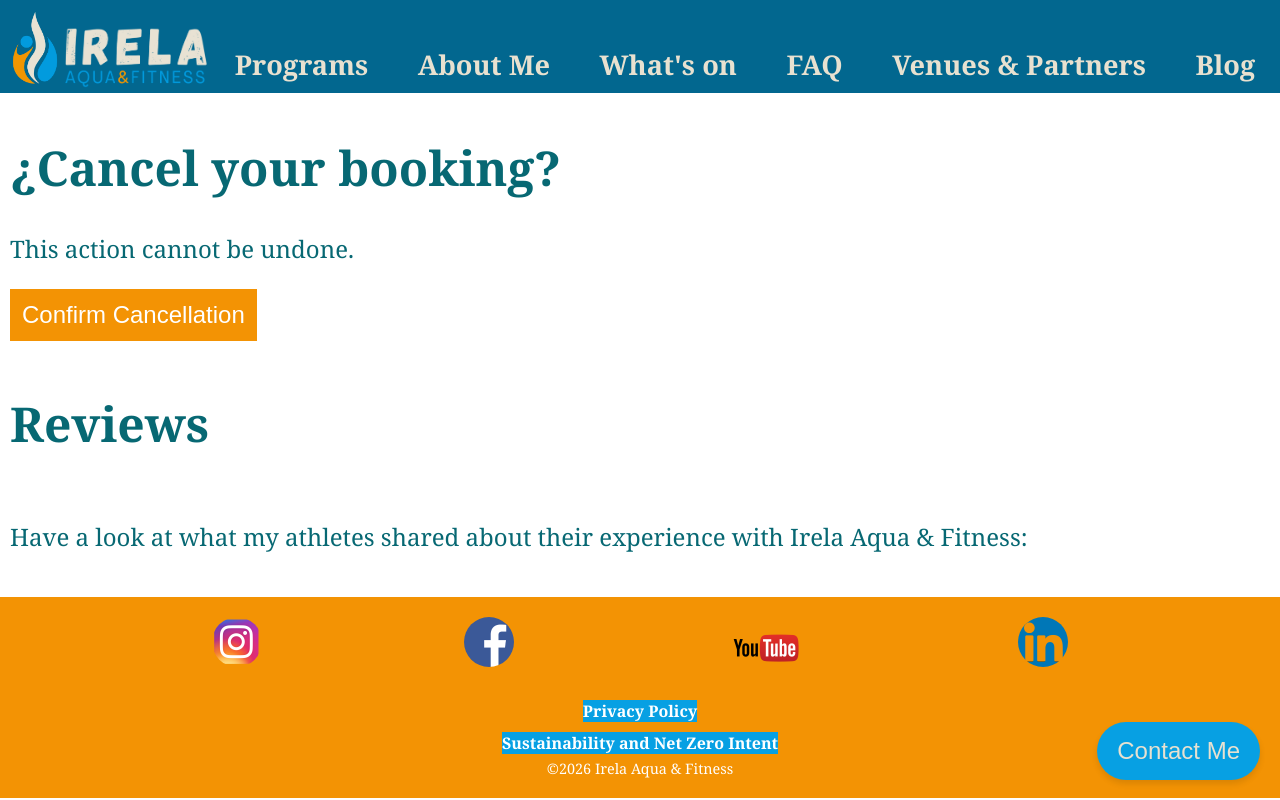
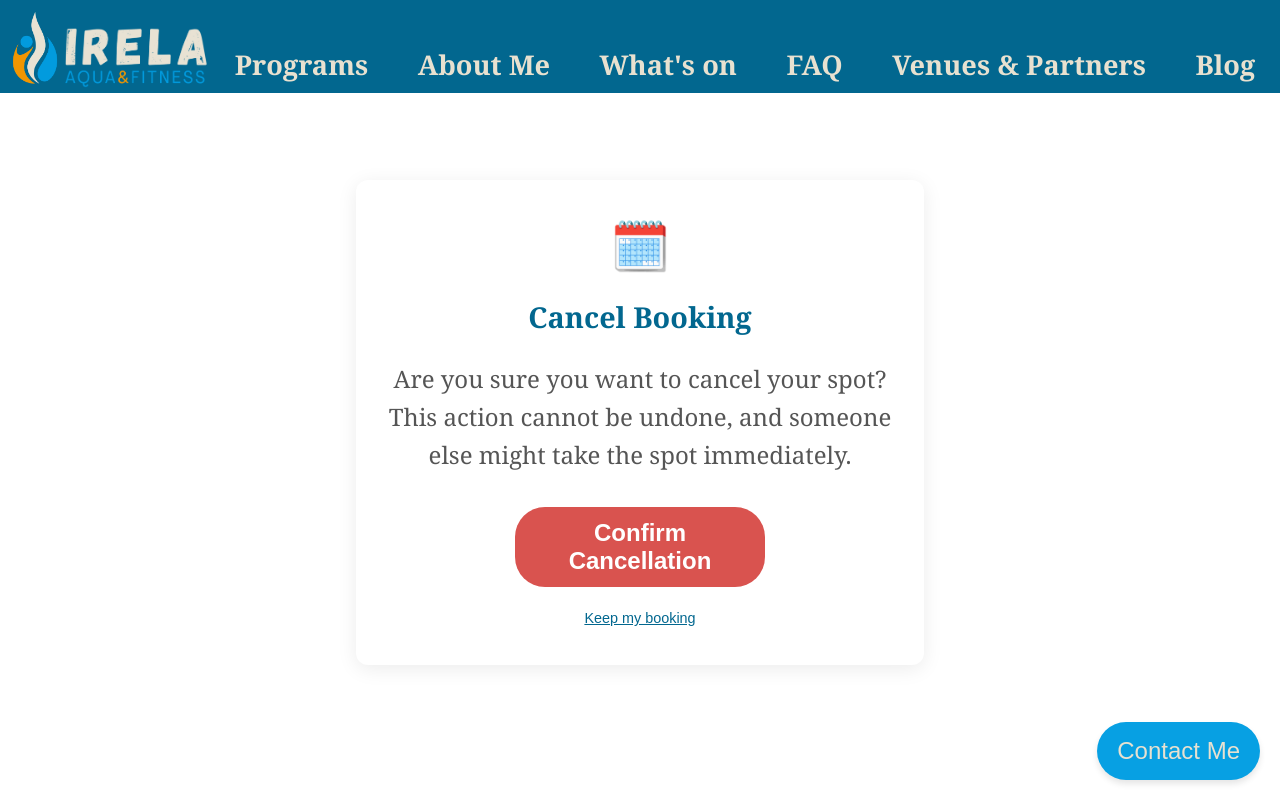
Before and after one commit to irenelalana/personal-website, a Next.js app: page /cancel in a window 1280 px wide. Shown: the top 800 px of the page. Built offline with nearby package versions, Linux system fonts and the light colour scheme; no server answers.

Commit message:
cancel page

```diff
--- a/src/app/brisbane_city_council/BrisbaneCityCouncil.module.css
+++ b/src/app/brisbane_city_council/BrisbaneCityCouncil.module.css
@@ -122,7 +122,6 @@
 
 .calendarWrapper {
   margin: 1.5rem 0;
-  padding: 1.5rem;
   background: white;
   border-radius: 8px;
   box-shadow: 0 2px 12px rgba(0,0,0,0.06);
--- /dev/null
+++ b/src/app/cancel/cancelBooking.module.css
@@ -0,0 +1,79 @@
+.container {
+  padding: 2rem 1rem;
+  max-width: 600px;
+  margin: 0 auto;
+  min-height: 80vh;
+  display: flex;
+  align-items: center;
+  justify-content: center;
+  box-sizing: border-box; /* Fundamental para evitar el scroll lateral */
+}
+
+.card {
+  background: white;
+  padding: 2rem;
+  border-radius: 12px;
+  box-shadow: 0 4px 20px rgba(0, 0, 0, 0.08);
+  width: 100%;
+  text-align: center;
+  box-sizing: border-box;
+}
+
+.icon {
+  font-size: 3rem;
+  margin-bottom: 1rem;
+  display: block;
+}
+
+.title {
+  color: #02678F;
+  margin-bottom: 1rem;
+  font-size: 1.8rem;
+}
+
+.text {
+  color: #555;
+  line-height: 1.6;
+  margin-bottom: 2rem;
+}
+
+.button {
+  display: inline-block;
+  background-color: #d9534f; /* Rojo para cancelación */
+  color: white;
+  padding: 12px 24px;
+  border-radius: 30px;
+  text-decoration: none;
+  font-weight: bold;
+  border: none;
+  cursor: pointer;
+  transition: transform 0.2s, background-color 0.2s;
+  width: 100%; /* Botón ancho completo en móvil */
+  max-width: 250px;
+}
+
+.button:hover {
+  background-color: #c9302c;
+  transform: translateY(-2px);
+}
+
+.buttonSecondary {
+  display: inline-block;
+  margin-top: 1rem;
+  color: #02678F;
+  text-decoration: underline;
+  background: none;
+  border: none;
+  cursor: pointer;
+  font-size: 0.9rem;
+}
+
+/* Ajustes para móviles muy pequeños */
+@media (max-width: 480px) {
+  .card {
+    padding: 1.5rem;
+  }
+  .title {
+    font-size: 1.5rem;
+  }
+}
--- a/src/app/cancel/page.tsx
+++ b/src/app/cancel/page.tsx
@@ -1,54 +1,82 @@
-'use client'
+"use client";
 
-import { useSearchParams } from 'next/navigation';
-import { useState, Suspense } from 'react';
-import { cancelBooking } from '@/app/actions';
-import { toast } from 'sonner';
-import { useRouter } from 'next/navigation';
+import React, { useState } from "react";
+import { useRouter, useSearchParams } from "next/navigation";
+import { cancelBooking } from "@/app/actions"; // Asegúrate de que esta sea tu acción
+import { toast } from "sonner";
+import styles from "./CancelBooking.module.css";
 
-function CancelContent() {
+export default function CancelBookingPage() {
   const router = useRouter();
   const searchParams = useSearchParams();
-  const token = searchParams.get('token');
-  const [loading, setLoading] = useState(false);
-  const [done, setDone] = useState(false);
+  const bookingId = searchParams.get("token"); // O el token que uses
+  const [isPending, setIsPending] = useState(false);
+  const [isSuccess, setIsSuccess] = useState(false);
 
   const handleCancel = async () => {
-    if (!token) return;
-    setLoading(true);
-    const res = await cancelBooking(token);
+    if (!bookingId) return;
+
+    setIsPending(true);
+    try {
+      const res = await cancelBooking(bookingId);
       if (res.success) {
-      setDone(true);
-      toast.success(res.message);
-      setTimeout(() => {
-          router.push('/');
-        }, 3000);
+        toast.success("Booking cancelled successfully");
+        setIsSuccess(true);
       } else {
-      toast.error(res.message);
+        toast.error(res.message || "Could not cancel the booking");
       }
-    setLoading(false);
+    } catch (error) {
+      toast.error("An unexpected error occurred");
+    } finally {
+      setIsPending(false);
+    }
   };
 
-  if (done) return <div className="p-10 text-center">Booking Cancelled.</div>;
   return (
-    <div className="p-10 text-center max-w-md mx-auto">
-      <h1 className="text-2xl font-bold mb-4">¿Cancel your booking?</h1>
-      <p className="mb-6">This action cannot be undone.</p>
+    <main className={styles.container}>
+      <div className={styles.card}>
+        {!isSuccess ? (
+          <>
+            <span className={styles.icon}>🗓️</span>
+            <h1 className={styles.title}>Cancel Booking</h1>
+            <p className={styles.text}>
+              Are you sure you want to cancel your spot? This action cannot be undone,
+              and someone else might take the spot immediately.
+            </p>
+
             <button
               onClick={handleCancel}
-        disabled={loading}
-        className="bg-red-600 text-white px-6 py-2 rounded-lg disabled:opacity-50"
+              disabled={isPending}
+              className={styles.button}
             >
-        {loading ? 'Cancelling...' : 'Confirm Cancellation'}
+              {isPending ? "Processing..." : "Confirm Cancellation"}
             </button>
+
+            <br />
+            <button
+              onClick={() => router.push('/')}
+              className={styles.buttonSecondary}
+            >
+              Keep my booking
+            </button>
+          </>
+        ) : (
+          <>
+            <span className={styles.icon}>✅</span>
+            <h1 className={styles.title}>Done!</h1>
+            <p className={styles.text}>
+              Your booking has been successfully cancelled. We hope to see you in another session soon.
+            </p>
+            <button
+              onClick={() => router.push('/')}
+              className={styles.button}
+              style={{ backgroundColor: '#02678F' }}
+            >
+              Back to Home
+            </button>
+          </>
+        )}
       </div>
+    </main>
   );
 }
-
-export default function CancelPage() {
-  return (
-    <Suspense fallback={<div className="p-10 text-center">Cargando...</div>}>
-      <CancelContent />
-    </Suspense>
-  );
-}
--- a/src/components/BookingCalendar.module.css
+++ b/src/components/BookingCalendar.module.css
@@ -1,7 +1,7 @@
 .calendarContainer {
   background: #ffffff;
   border-radius: 12px;
-  padding: 1rem;
+  /* padding: 1rem; */
   /* Personalización básica para los botones de FullCalendar */
   --fc-button-bg-color: #02678F;
   --fc-button-border-color: #02678F;
--- a/src/components/BookingCalendar.tsx
+++ b/src/components/BookingCalendar.tsx
@@ -132,7 +132,7 @@ export default function BookingCalendar() {
                     name="name"
                     required
                     className={styles.input}
-                    placeholder="Jane Doe"
+                    placeholder="Enter your full name"
                   />
                 </div>
 
@@ -143,7 +143,7 @@ export default function BookingCalendar() {
                     type="email"
                     required
                     className={styles.input}
-                    placeholder="jane@example.com"
+                    placeholder="youremail@example.com"
                   />
                 </div>
 
```
Lines whose indentation alone changed are shown as unchanged.
